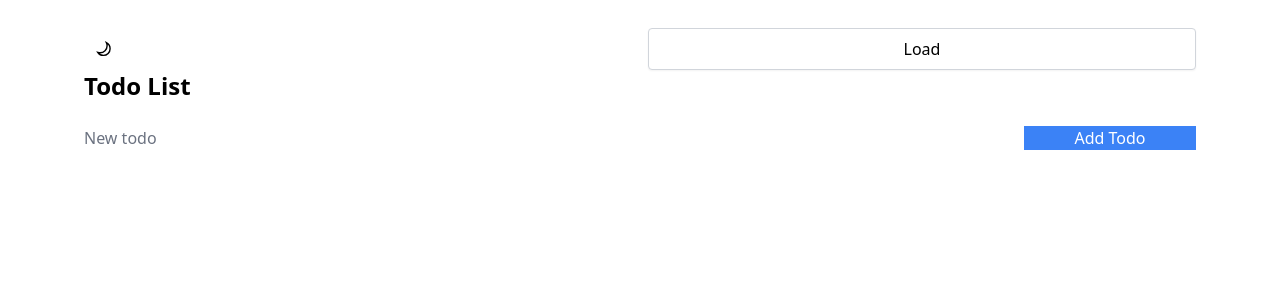
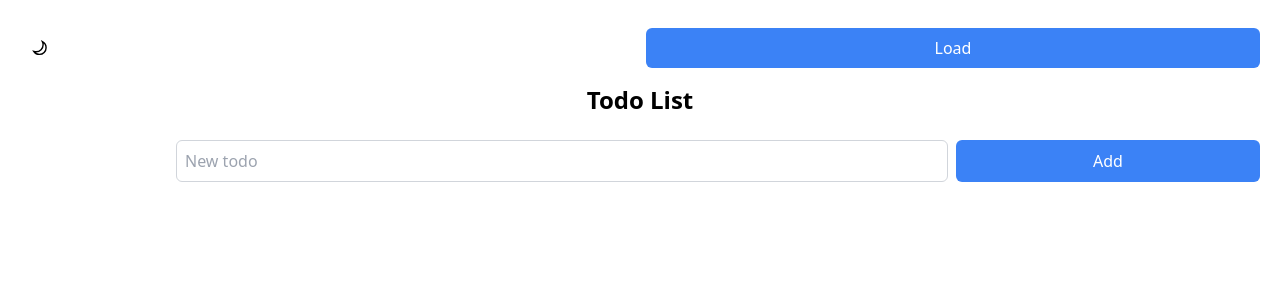
Before and after one commit to muzabol2/todo-app, a React (Vite) app: page / in a window 1280 px wide. Shown: the top 300 px of the page. Built offline with nearby package versions, Linux system fonts and the light colour scheme.

Commit message:
Adjust styles of components

```diff
--- a/src/app/index.tsx
+++ b/src/app/index.tsx
@@ -1,10 +1,12 @@
 import { TopBar, TodoList, TodoAdd } from "components";
 
 const App = () => (
-  <div className="max-w-6xl mx-auto p-5">
+  <div className="max-w-8xl mx-auto p-5">
     <TopBar />
-    <TodoList />
-    <TodoAdd />
+    <div className="flex flex-col items-center space-y-4 mt-4">
+      <TodoList />
+      <TodoAdd />
+    </div>
   </div>
 );
 
--- a/src/components/todo-add/index.tsx
+++ b/src/components/todo-add/index.tsx
@@ -4,18 +4,19 @@ const TodoAdd = () => {
   const { newTodo, setNewTodo, addTodo } = useStore();
 
   return (
-    <div className="grid gap-4 pt-2 grid-cols-6">
+    <div className="grid grid-cols-8 gap-2 pt-2 w-full">
+      <div className="col-span-1"></div>
       <input
-        className="col-span-5 placeholder-gray-500"
+        className="col-span-5 p-2 border border-gray-300 rounded-md"
         placeholder="New todo"
         value={newTodo}
         onChange={(e) => setNewTodo(e.target.value)}
       />
       <button
-        className="col-span-1 bg-blue-500 text-white"
+        className="col-span-2 bg-blue-500 text-white p-2 rounded-md"
         onClick={() => addTodo()}
       >
-        Add Todo
+        Add
       </button>
     </div>
   );
--- a/src/components/todo-list/index.tsx
+++ b/src/components/todo-list/index.tsx
@@ -7,7 +7,7 @@ const TodoList = () => {
 
   return (
     <>
-      <h1 className="text-2xl font-bold mb-4">Todo List</h1>
+      <h1 className="text-2xl font-bold">Todo List</h1>
       {todos.map((todo) => (
         <TodoItem
           key={todo.id}
--- a/src/components/todo-list/todo-item/index.tsx
+++ b/src/components/todo-list/todo-item/index.tsx
@@ -8,20 +8,22 @@ type Props = {
 };
 
 const TodoItem = ({ todo, toggle, remove, update }: Props) => (
-  <div className="flex p-2">
+  <div className="grid grid-cols-8 gap-2 pt-2 w-full">
+    <div className="col-span-1 flex items-center justify-center">
+      <input
+        type="checkbox"
+        className="form-checkbox h-5 w-5 text-blue-600"
+        checked={todo.done}
+        onChange={() => toggle(todo.id)}
+      />
+    </div>
     <input
-      type="checkbox"
-      className="mr-2"
-      checked={todo.done}
-      onChange={() => toggle(todo.id)}
-    />
-    <input
-      className="mr-2"
+      className="col-span-5 p-2 border border-gray-300 rounded-md"
       value={todo.text}
       onChange={(e) => update(todo.id, e.target.value)}
     />
     <button
-      className="bg-red-500 text-white px-2 py-1"
+      className="col-span-2 bg-red-500 text-white p-2 rounded-md"
       onClick={() => remove(todo.id)}
     >
       Delete
--- a/src/components/top-bar/color-mode-switcher/index.tsx
+++ b/src/components/top-bar/color-mode-switcher/index.tsx
@@ -15,7 +15,7 @@ const ColorModeSwitcher = (props: Props) => {
 
   return (
     <button
-      className="text-xl text-current ml-2"
+      className="text-lg text-current ml-2"
       onClick={toggleColorMode}
       aria-label={`Switch to ${text} mode`}
       {...props}
--- a/src/components/top-bar/index.tsx
+++ b/src/components/top-bar/index.tsx
@@ -14,10 +14,10 @@ const TopBar = () => {
   };
 
   return (
-    <div className="grid grid-cols-2 gap-x-4 pt-2">
+    <div className="grid grid-cols-2 gap-3 pt-2">
       <ColorModeSwitcher />
       <button
-        className="py-2 px-4 bg-white border border-gray-300 rounded shadow-sm text-black hover:bg-gray-50"
+        className="bg-blue-500 text-white p-2 rounded-md"
         onClick={onLoad}
       >
         Load
```
